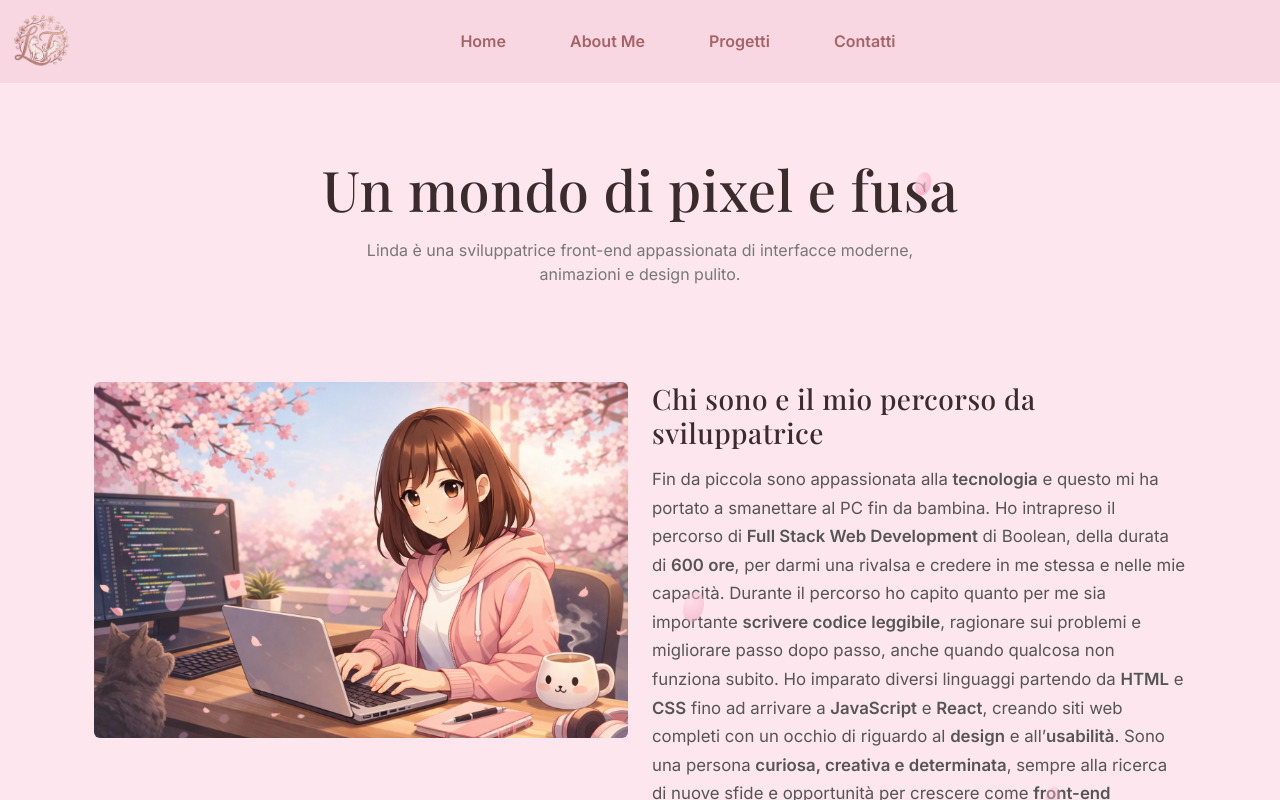
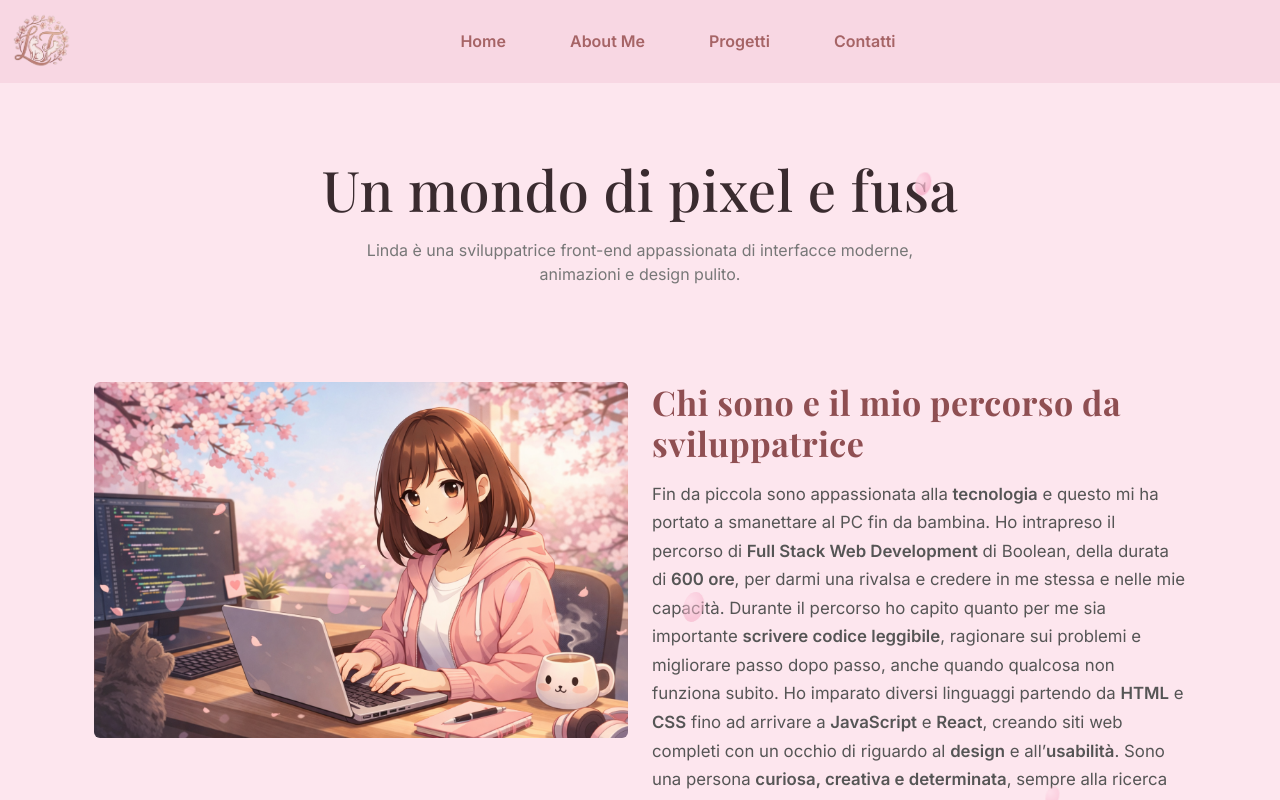
Before and after one commit to LindaTancini/LindaTancini-Portfolio, a React (Vite) app: page /about in a window 1280 px wide. Shown: the top 800 px of the page. Built offline with nearby package versions, Linux system fonts and the light colour scheme.

Commit message:
feat: title css

```diff
--- a/src/styles/_about.css
+++ b/src/styles/_about.css
@@ -24,6 +24,14 @@
   color: #555;
 }
 
+/* Titolo */
+.about-title {
+  font-size: 34px;
+  font-weight: 700;
+  letter-spacing: 0.5px;
+  color: #8f4f52;
+}
+
 /* Sottotitolo */
 .about-intro {
   max-width: 600px;
```
